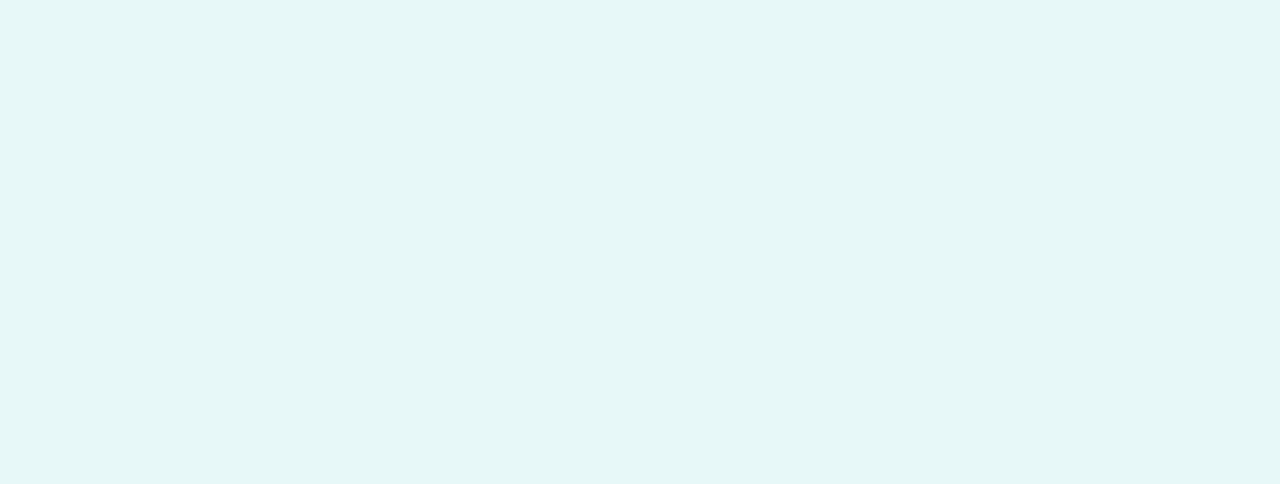
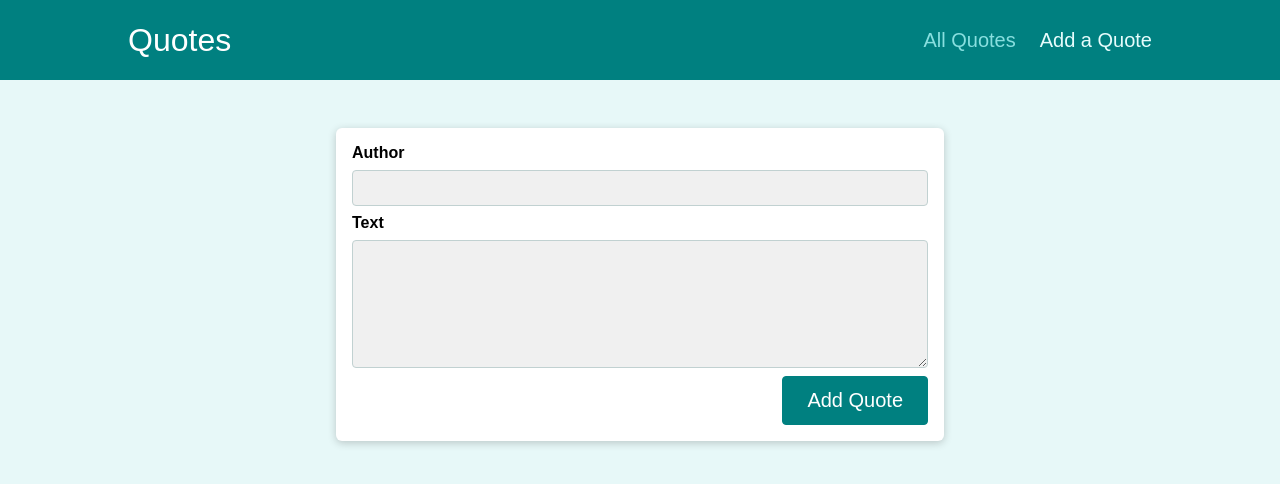
Before and after one commit to Aleksandras97/react-guide, a React (Create React App) app: page /new-quote in a window 1280 px wide. Shown: the top 484 px of the page. Built offline with nearby package versions, Linux system fonts and the light colour scheme.

Commit message:
ADded 2 main pages with routing

```diff
--- a/src/App.js
+++ b/src/App.js
@@ -1,8 +1,27 @@
+import { Route, Switch, Redirect } from "react-router-dom";
+import MainLayout from "./components/layout/MainLayout";
+import AllQuotes from "./pages/AllQuotes";
+import NewQuote from "./pages/NewQuote";
+import QuoteDetail from "./pages/QuoteDetail";
+
 function App() {
   return (
-    <div>
-
-    </div>
+    <MainLayout>
+      <Switch>
+        <Route path="/" exact>
+          <Redirect to="/quotes" />
+        </Route>
+        <Route path="/quotes" exact>
+          <AllQuotes />
+        </Route>
+        <Route path="/quotes/:quoteId">
+          <QuoteDetail />
+        </Route>
+        <Route path="/new-quote">
+          <NewQuote />
+        </Route>
+      </Switch>
+    </MainLayout>
   );
 }
 
--- /dev/null
+++ b/src/components/layout/MainLayout.js
@@ -0,0 +1,14 @@
+import { Fragment } from "react";
+import styles from "./Layout.module.css";
+import MainNavigation from "./MainNavigation";
+
+const MainLayout = ({ children }) => {
+  return (
+    <Fragment>
+      <MainNavigation />
+      <main className={styles.main}>{children} </main>
+    </Fragment>
+  );
+};
+
+export default MainLayout;
--- /dev/null
+++ b/src/components/layout/MainNavigation.js
@@ -0,0 +1,26 @@
+import { NavLink } from "react-router-dom";
+import styles from "./MainNavigation.module.css";
+
+const MainNavigation = () => {
+  return (
+    <header className={styles.header}>
+      <div className={styles.logo}>Quotes</div>
+      <nav className={styles.nav}>
+        <ul>
+          <li>
+            <NavLink to="/quotes" activeClassName={styles.active}>
+              All Quotes
+            </NavLink>
+          </li>
+          <li>
+            <NavLink to="/new-quote" activeClassName={styles.active}>
+              Add a Quote
+            </NavLink>
+          </li>
+        </ul>
+      </nav>
+    </header>
+  );
+};
+
+export default MainNavigation;
--- a/src/components/quotes/QuoteForm.js
+++ b/src/components/quotes/QuoteForm.js
@@ -1,7 +1,7 @@
 import { useRef } from 'react';
 
-import Card from '../ui/Card';
-import LoadingSpinner from '../ui/LoadingSpinner';
+import Card from '../UI/Card';
+import LoadingSpinner from '../UI/LoadingSpinner';
 import classes from './QuoteForm.module.css';
 
 const QuoteForm = ({onAddQuote, isLoading}) => {
--- a/src/components/quotes/QuoteList.js
+++ b/src/components/quotes/QuoteList.js
@@ -1,7 +1,7 @@
-import { Fragment } from 'react';
+import { Fragment } from "react";
 
-import QuoteItem from './QuoteItem';
-import classes from './QuoteList.module.css';
+import QuoteItem from "./QuoteItem";
+import classes from "./QuoteList.module.css";
 
 const QuoteList = (props) => {
   return (
--- a/src/index.js
+++ b/src/index.js
@@ -1,6 +1,11 @@
-import ReactDOM from 'react-dom';
+import {render} from "react-dom";
+import { BrowserRouter } from "react-router-dom";
+import "./index.css";
+import App from "./App";
 
-import './index.css';
-import App from './App';
-
-ReactDOM.render(<App />, document.getElementById('root'));
+render(
+  <BrowserRouter>
+    <App />
+  </BrowserRouter>,
+  document.getElementById("root")
+);
--- /dev/null
+++ b/src/pages/AllQuotes.js
@@ -0,0 +1,17 @@
+import QuoteList from "../components/quotes/QuoteList";
+
+const DUMMY_QUOTES = [
+  { id: "q1", author: "Ale", text: "Learning react" },
+  { id: "q2", author: "Pal", text: "Learning cooking" },
+  { id: "q3", author: "Max", text: "Learning bok" },
+];
+
+const AllQuotes = () => {
+  return (
+    <div>
+      <QuoteList quotes={DUMMY_QUOTES} />
+    </div>
+  );
+};
+
+export default AllQuotes;
--- /dev/null
+++ b/src/pages/NewQuote.js
@@ -0,0 +1,15 @@
+import QuoteFrom from "../components/quotes/QuoteForm";
+
+const NewQuote = () => {
+  const onADdQuoteHandler = (quoteData) => {
+    console.log(quoteData);
+  };
+
+  return (
+    <div>
+      <QuoteFrom onAddQuote={onADdQuoteHandler} />
+    </div>
+  );
+};
+
+export default NewQuote;
--- /dev/null
+++ b/src/pages/QuoteDetail.js
@@ -0,0 +1,18 @@
+import { Fragment } from "react";
+import { Route, useParams } from "react-router-dom";
+import Comments from "../components/comments/Comments";
+
+const QuoteDetail = () => {
+  const { quoteId } = useParams();
+
+  return (
+    <Fragment>
+      QuoteDetail - {quoteId}
+      <Route path={`/quotes/${quoteId}/comments`} exact>
+        <Comments />
+      </Route>
+    </Fragment>
+  );
+};
+
+export default QuoteDetail;
```
